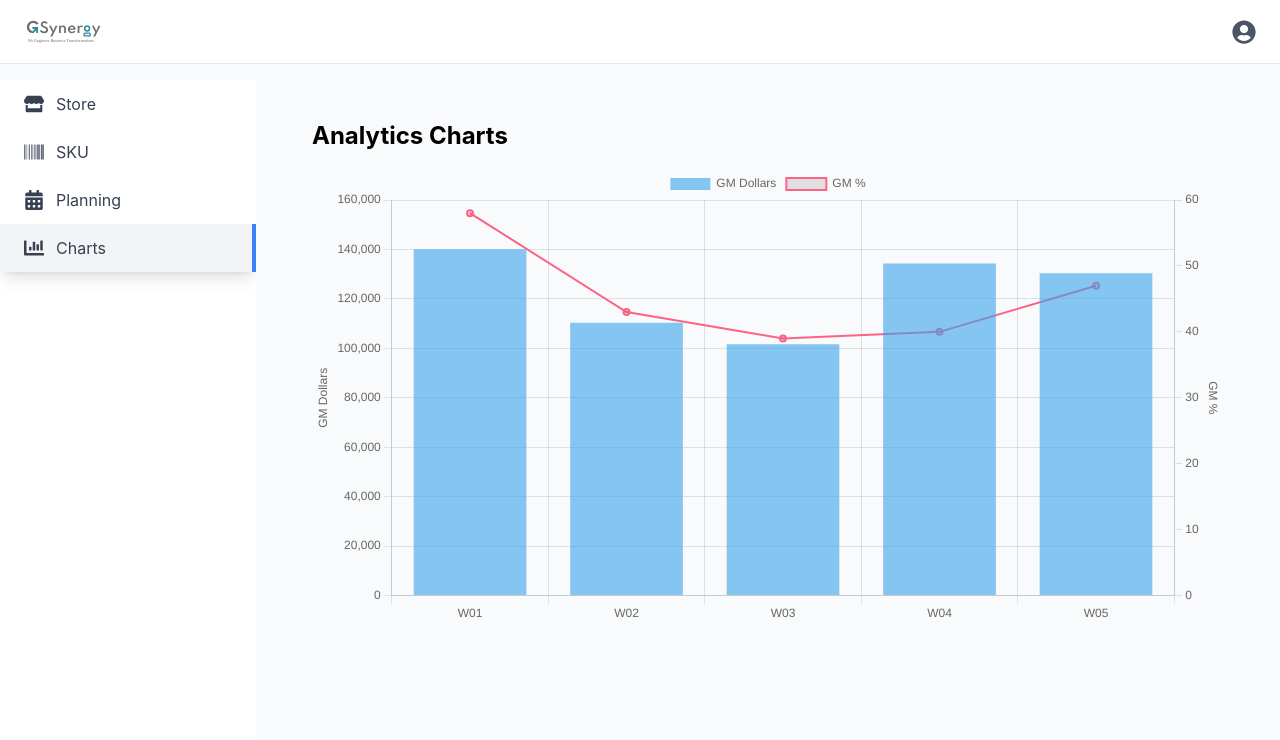
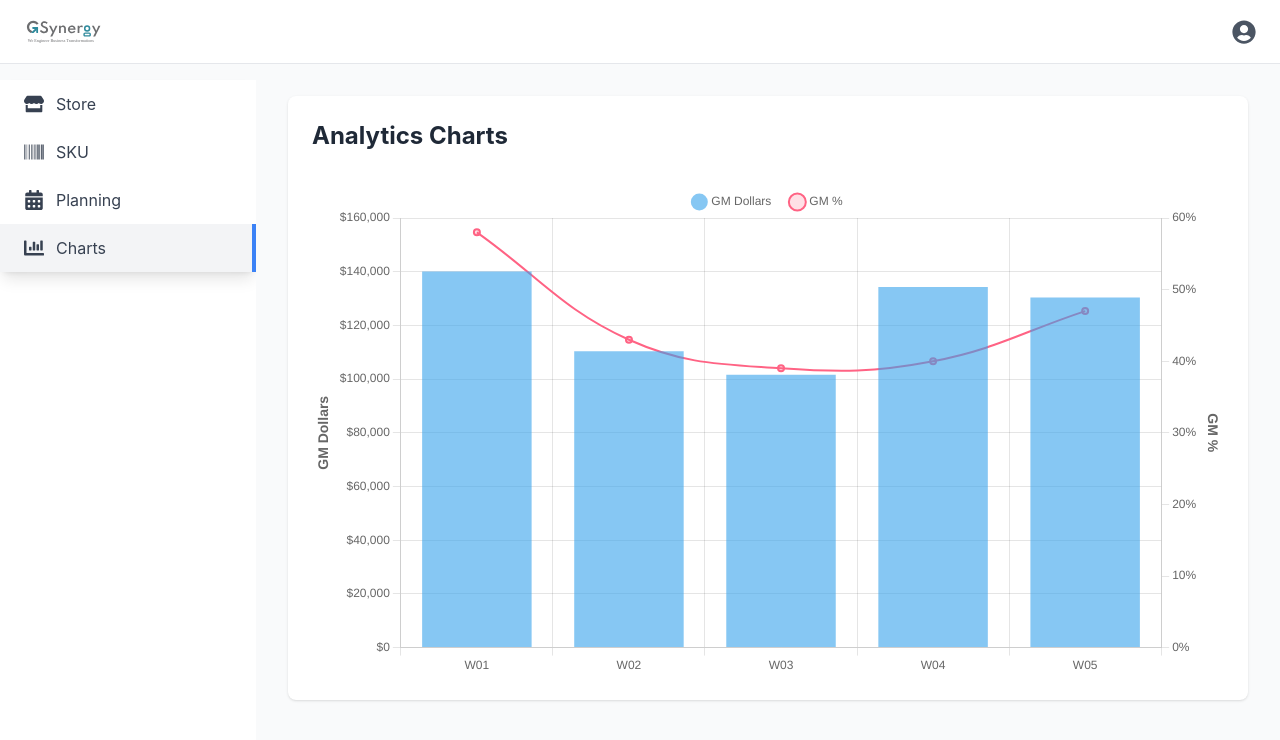
Before and after one commit to Prasham2407/Store-Management, a React (Create React App) app: page /charts in a window 1280 px wide. Shown: the top 740 px of the page. Built offline with nearby package versions, Linux system fonts and the light colour scheme; sample sign-in values are in the browser's storage; what ag-grid-community would draw is missing.

Commit message:
fix chart render issue in deployment

```diff
--- a/src/pages/Charts.tsx
+++ b/src/pages/Charts.tsx
@@ -1,5 +1,5 @@
 import React from "react";
-import { Bar } from "react-chartjs-2";
+import { Chart } from "react-chartjs-2";
 import {
   Chart as ChartJS,
   CategoryScale,
@@ -12,6 +12,8 @@ import {
   Legend,
   ChartData,
   ChartOptions,
+  LineController,
+  BarController
 } from "chart.js";
 
 ChartJS.register(
@@ -22,7 +24,9 @@ ChartJS.register(
   PointElement,
   Title,
   Tooltip,
-  Legend
+  Legend,
+  LineController,
+  BarController
 );
 
 const mockData = [
@@ -38,30 +42,37 @@ const Charts = () => {
   const gmDollars = mockData.map((d) => d.gmDollars);
   const gmPercent = mockData.map((d) => d.gmPercent);
 
-  const chartData: ChartData<"bar"> = {
-    labels: ["W01", "W02", "W03", "W04", "W05"], // Add all weeks
+  const chartData: ChartData = {
+    labels,
     datasets: [
       {
+        type: 'bar',
         label: "GM Dollars",
-        data: [140061.78, 110391.21, 101657.28, 134341.07, 130398.15], // Add all values
+        data: gmDollars,
         backgroundColor: "rgba(54, 162, 235, 0.6)",
-        yAxisID: "y", // Maps to primary Y-axis
+        yAxisID: "y",
       },
       {
+        type: 'line',
         label: "GM %",
-        data: [58, 43, 39, 40, 47], // Add all GM % values
+        data: gmPercent,
         borderColor: "rgba(255, 99, 132, 1)",
+        backgroundColor: "rgba(255, 99, 132, 0.2)",
         borderWidth: 2,
-        fill: false,
-        type: "line", // Specifies line chart
-        yAxisID: "y1", // Maps to secondary Y-axis
+        fill: true,
+        yAxisID: "y1",
+        tension: 0.4
       },
     ],
   };
 
-
-  const chartOptions: ChartOptions<"bar"> = {
+  const chartOptions: ChartOptions = {
     responsive: true,
+    maintainAspectRatio: false,
+    interaction: {
+      mode: 'index',
+      intersect: false,
+    },
     scales: {
       y: {
         type: "linear",
@@ -69,7 +80,14 @@ const Charts = () => {
         title: {
           display: true,
           text: "GM Dollars",
+          font: {
+            size: 14,
+            weight: 'bold'
+          }
         },
+        ticks: {
+          callback: (value) => `$${value.toLocaleString()}`
+        }
       },
       y1: {
         type: "linear",
@@ -77,24 +95,66 @@ const Charts = () => {
         title: {
           display: true,
           text: "GM %",
+          font: {
+            size: 14,
+            weight: 'bold'
+          }
+        },
+        ticks: {
+          callback: (value) => `${value}%`
         },
         grid: {
-          drawOnChartArea: false, // Avoid grid overlap
+          drawOnChartArea: false,
         },
       },
     },
     plugins: {
       legend: {
-        position: "top", // Must be "top", "left", "right", or "bottom"
+        position: "top",
+        align: "center",
+        labels: {
+          usePointStyle: true,
+          padding: 20,
+          font: {
+            size: 12
+          }
+        }
       },
-    },
+      tooltip: {
+        backgroundColor: 'rgba(255, 255, 255, 0.9)',
+        titleColor: '#000',
+        titleFont: {
+          size: 14,
+          weight: 'bold'
+        },
+        bodyColor: '#666',
+        bodyFont: {
+          size: 12
+        },
+        borderColor: 'rgba(0, 0, 0, 0.1)',
+        borderWidth: 1,
+        padding: 10,
+        usePointStyle: true,
+        callbacks: {
+          label: (context) => {
+            const value = context.raw as number;
+            const label = context.dataset.label;
+            if (label === "GM Dollars") {
+              return `${label}: $${value.toLocaleString()}`;
+            }
+            return `${label}: ${value}%`;
+          }
+        }
+      }
+    }
   };
 
-
   return (
-    <div className="p-6">
-      <h1 className="text-2xl font-bold mb-4">Analytics Charts</h1>
-      <Bar data={chartData} options={chartOptions} />
+    <div className="p-6 bg-white rounded-lg shadow">
+      <h1 className="text-2xl font-bold mb-6 text-gray-800">Analytics Charts</h1>
+      <div className="h-[500px]">
+        <Chart type='bar' data={chartData} options={chartOptions} />
+      </div>
     </div>
   );
 };
--- a/src/pages/Planning.tsx
+++ b/src/pages/Planning.tsx
@@ -149,8 +149,6 @@ const PlanningPage: React.FC = () => {
           const costDollars = units * (sku?.cost || 0);
           const gmDollars = salesDollars - costDollars;
           const gmPercentage = calculateGmPercentage(salesDollars, gmDollars);
-          console.log(`Week: ${weekNumber}, Store: ${params.data.storeCode}, SKU: ${params.data.skuCode}, GM%: ${gmPercentage}`);
-
           return gmPercentage;
         },
         valueFormatter: percentageFormatter,
--- a/src/redux/slices/storeSlice.ts
+++ b/src/redux/slices/storeSlice.ts
@@ -89,20 +89,16 @@ export const addStore = createAsyncThunk(
 export const updateStore = createAsyncThunk(
   "store/updateStore",
   async ({ id, updates }: { id: number; updates: StoreUpdate }) => {
-    // Simulate API call
     await new Promise((resolve) => setTimeout(resolve, 100));
-
     const storeIndex = mockStores.findIndex((s) => s.id === id);
     if (storeIndex === -1) throw new Error("Store not found");
-
-    // ✅ Correctly update mockStores using map()
     mockStores = mockStores.map((store) =>
       store.id === id ? { ...store, ...updates } : store
     );
 
     console.log(mockStores, "Updated Store List");
 
-    return [...mockStores]; // Return full updated store list
+    return [...mockStores];
   }
 );
 
```
